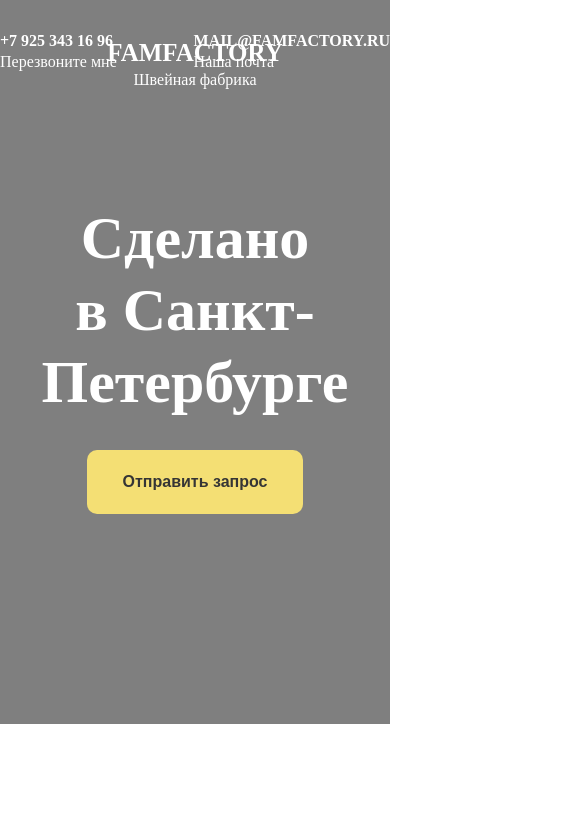
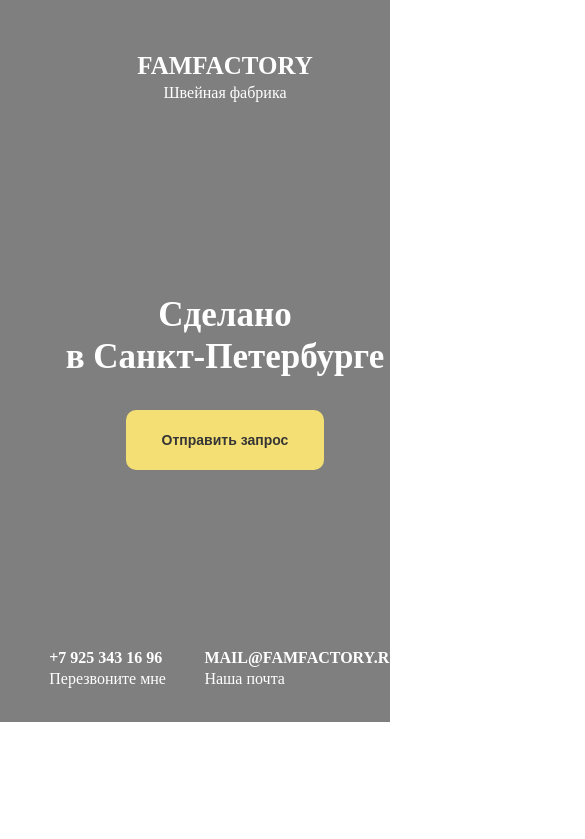
Before and after one commit to leandoerbore/lesson-layout-market, a plain HTML site: page index.html in a window 390 px wide. Shown: the top 839 px of the page, 585 px wide, since content can reach past the window. Drawn offline with Linux system fonts and the light colour scheme; a web font is replaced by a local one.

Commit message:
ADD: adaptive to hero block, FE

```diff
--- a/button.css
+++ b/button.css
@@ -14,7 +14,12 @@
 
   cursor: pointer;
 
-  transition: all 0.3s ease-in-out;
+  transition: background 0.3s ease-in-out;
+
+  @media (max-width: 1205px) {
+    font-size: 14px;
+    line-height: 16px;
+  }
 }
 
 .button:hover {
--- a/index.html
+++ b/index.html
@@ -16,27 +16,25 @@
     <header data-qa="header" class="header" id="header">
       <div class="wrapper">
         <ul class="contacts">
-          <li class="contacts__item">
+          <li class="contacts__item header__contacts_ceiling">
             <a class="contacts__href" href="tel:+79253431696">
               <span>+7 925 343 16 96</span><br />
               <span>Перезвоните мне</span>
             </a>
           </li>
 
-          <li class="contacts__item_centered">
-            <h1 class="contacts__item contacts__title">
-              <span>FAMFACTORY</span><br />
-              <span>Швейная фабрика</span>
-            </h1>
-          </li>
-
-          <li class="contacts__item">
+          <li class="contacts__item header__contacts_ceiling">
             <a class="contacts__href" href="mailto:mail@famfactory.ru">
               <span>MAIL@FAMFACTORY.RU</span><br />
               <span>Наша почта</span>
             </a>
           </li>
         </ul>
+
+        <h1 class="title">
+          <span>FAMFACTORY</span><br />
+          <span>Швейная фабрика</span>
+        </h1>
 
         <section class="hero">
           <div class="hero__wrapper">
@@ -50,6 +48,22 @@
             </a>
           </div>
         </section>
+
+        <ul class="contacts header__contacts_floor">
+          <li class="contacts__item">
+            <a class="contacts__href" href="tel:+79253431696">
+              <span>+7 925 343 16 96</span><br />
+              <span>Перезвоните мне</span>
+            </a>
+          </li>
+
+          <li class="contacts__item">
+            <a class="contacts__href" href="mailto:mail@famfactory.ru">
+              <span>MAIL@FAMFACTORY.RU</span><br />
+              <span>Наша почта</span>
+            </a>
+          </li>
+        </ul>
       </div>
     </header>
 
--- a/styles.css
+++ b/styles.css
@@ -1,5 +1,8 @@
 :root {
   --desktop-width: 1129px;
+
+  --width-mid: 1205px;
+  --width-small: 600px;
 
   --font-color-white: #ffffff;
   --font-color-black: #191919;
@@ -42,6 +45,34 @@ body {
   max-width: var(--desktop-width);
 
   margin: 0 auto;
+  padding: 0 40px;
+
+  @media (max-width: 1205px) {
+    max-width: unset;
+    padding: 0 30px;
+  }
+}
+
+.title {
+  position: relative;
+  top: -30px;
+  font-size: 16px;
+  line-height: 24px;
+  color: var(--font-color-white);
+  font-weight: 400;
+
+  text-align: center;
+
+  @media (max-width: 1205px) {
+    top: unset;
+    padding-top: 21px;
+  }
+}
+
+.title span:first-of-type {
+  font-weight: 800;
+  font-size: 25px;
+  line-height: 30px;
 }
 
 /* HEADER */
@@ -83,6 +114,10 @@ body {
   padding-top: 30px;
 
   color: var(--font-color-white);
+
+  @media (max-width: 1205px) {
+    justify-content: space-around;
+  }
 }
 
 .contacts__item {
@@ -126,6 +161,7 @@ body {
 
 .contacts__item span:first-of-type {
   font-weight: 800;
+  line-height: 16px;
   text-transform: uppercase;
 }
 
@@ -143,6 +179,20 @@ body {
   line-height: 30px;
 }
 
+.header__contacts_ceiling {
+  @media (max-width: 1205px) {
+    display: none;
+  }
+}
+
+.header__contacts_floor {
+  display: none;
+  @media (max-width: 1205px) {
+    display: flex;
+    padding-bottom: 33px;
+  }
+}
+
 .hero {
   align-items: center;
   width: 100%;
@@ -156,6 +206,10 @@ body {
   padding-block: 130px 210px;
 
   gap: 32px;
+
+  @media (max-width: 1205px) {
+    padding-block: 189px 147px;
+  }
 }
 
 .hero__title {
@@ -164,6 +218,11 @@ body {
   line-height: 72px;
   text-align: center;
   color: var(--font-color-white);
+
+  @media (max-width: 1205px) {
+    font-size: 35px;
+    line-height: 42px;
+  }
 }
 
 /* HEADER end */
```
